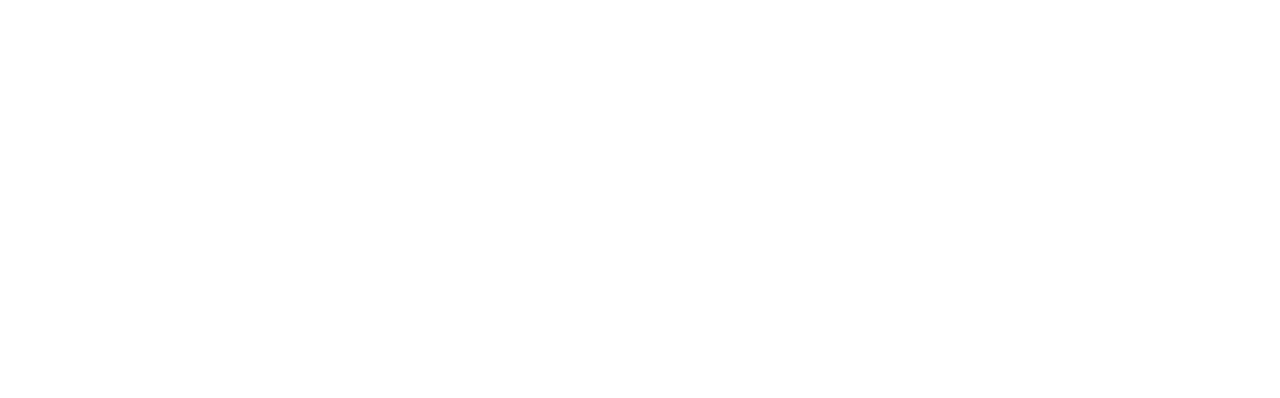
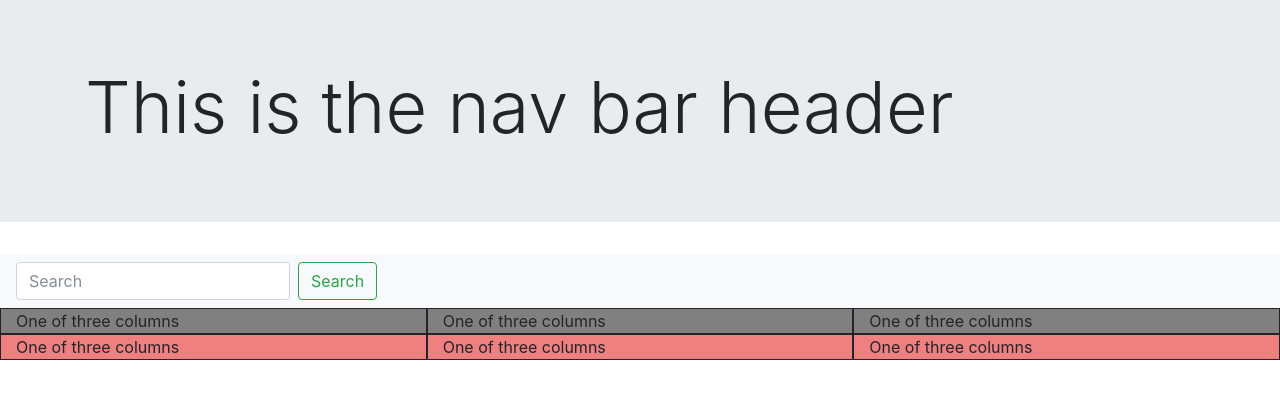
Before and after one commit to Craig-Orcutt/bootstrap101-practice, a plain HTML site: page index.html in a window 1280 px wide. Drawn offline with nearby package versions, Linux system fonts and the light colour scheme; files that its build step writes are made by us from their sources.

Commit message:
first attempt with bootstrap

```diff
--- a/Sass/main.scss
+++ b/Sass/main.scss
@@ -0,0 +1,13 @@
+.container-fluid {
+
+}
+
+.column-example {
+    background: grey;
+    border: 1px solid;
+}
+
+.column-example-1 {
+    background: lightcoral;
+    border: 1px solid;
+}
--- a/index.html
+++ b/index.html
@@ -4,11 +4,52 @@
     <meta charset="UTF-8">
     <meta name="viewport" content="width=device-width, initial-scale=1.0">
     <meta http-equiv="X-UA-Compatible" content="ie=edge">
-    <link rel="stylesheet" type="text/css" href="main.css">
+    <link rel="stylesheet" href="https://maxcdn.bootstrapcdn.com/bootstrap/4.0.0-beta.2/css/bootstrap.min.css" integrity="sha384-PsH8R72JQ3SOdhVi3uxftmaW6Vc51MKb0q5P2rRUpPvrszuE4W1povHYgTpBfshb" crossorigin="anonymous">
+    <link rel="stylesheet" type="text/css" href="Sass/main.css">
     <title>Bootstrap 101</title>
 </head>
 <body>
+    <header>
+    <div class="jumbotron jumbotron-fluid">
+        <div class="container">
+            <h1 class="display-3">This is the nav bar header</h1>
+        </div>
+    </div>
+        <nav class="navbar navbar-expand-lg navbar-light bg-light">
 
+            <form class="form-inline">
+                <input class="form-control mr-sm-2" type="search" placeholder="Search" aria-label="Search">
+                <button class="btn btn-outline-success my-2 my-sm-0" type="submit">Search</button>
+            </form>
+        </nav>
+
+    </header>
+    <section>
+        <div class="container-fluid">
+            <div class="row">
+                <div class="col-sm column-example">
+                One of three columns
+                </div>
+                <div class="col-sm column-example">
+                One of three columns
+                </div>
+                <div class="col-sm column-example">
+                One of three columns
+                </div>
+            </div>
+            <div class="row">
+                <div class="col-sm-6 col-md-2 col-lg-4 column-example-1">
+                One of three columns
+                </div>
+                <div class="col-sm-3 col-md-6 col-lg-4 column-example-1">
+                One of three columns
+                </div>
+                <div class="col-sm-3 col-md-4 col-lg-4 column-example-1">
+                One of three columns
+                </div>
+            </div>
+        </div>
+    </section>
 
 
     <script src="boot.js"></script>
```
Also changed, not shown: Sass/main.css, 1 other file.
